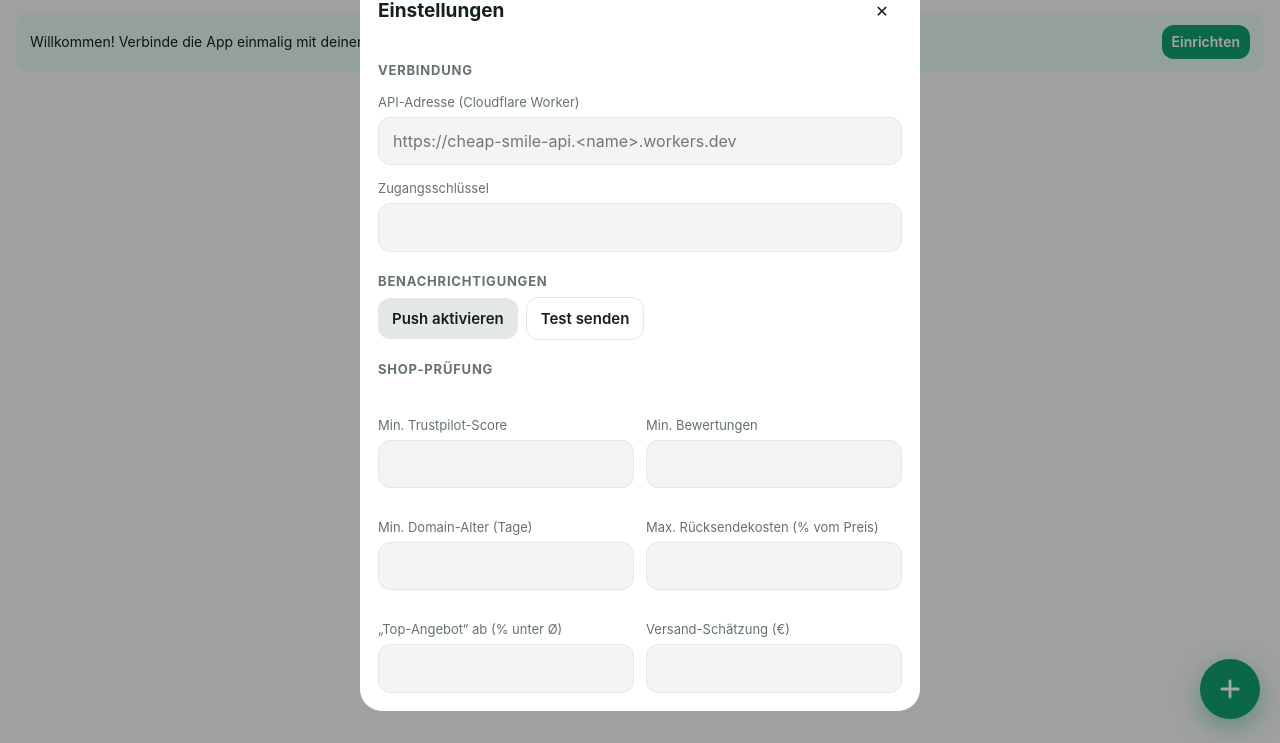
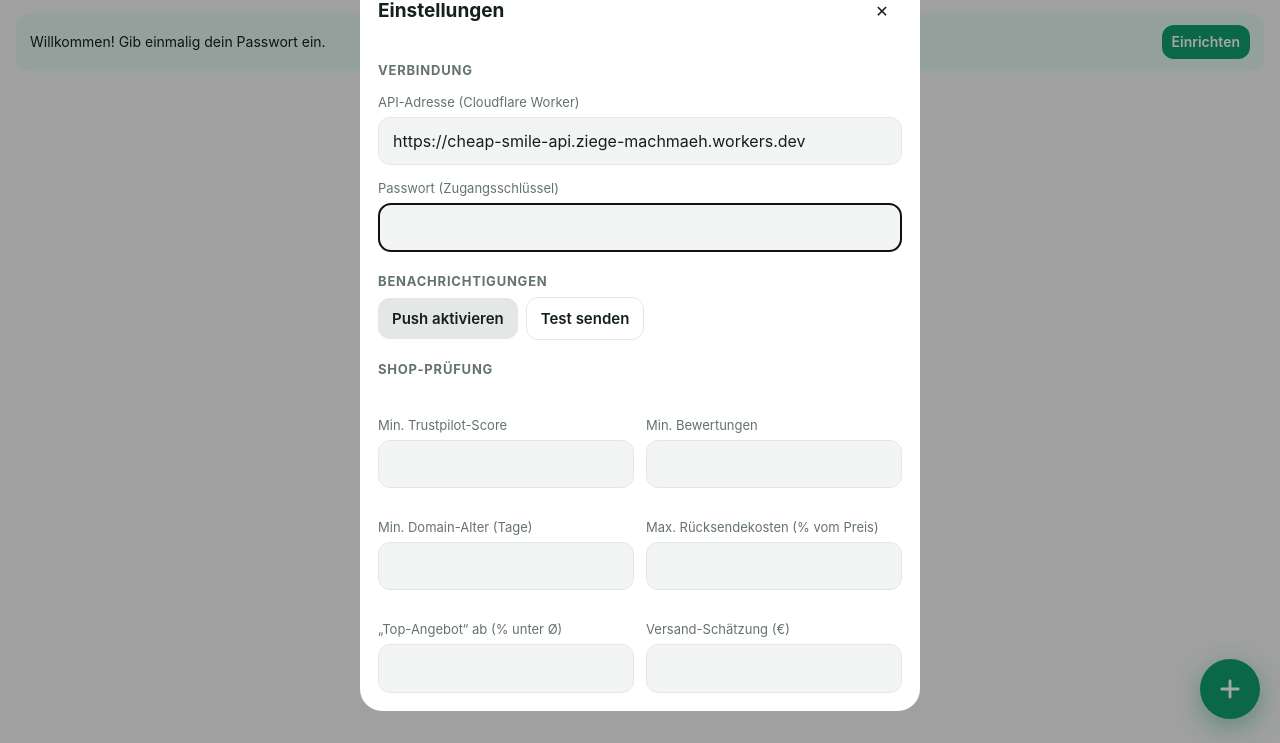
Before and after one commit to ziege1988/Cheap-Smile, a plain HTML site: page app/index.html in a window 1280 px wide. Both pictures are taken after a click on the button "Einrichten". Shown: the part 57-800 px from the top of the page. Drawn offline with Linux system fonts and the light colour scheme.

Commit message:
App: API-Adresse fest eingebaut – bei Neuinstallation nur noch Passwort nötig
Co-Authored-By: Claude Opus 5.5 <noreply@anthropic.com>
Claude-Session: https://claude.ai/code/session_013QMysjBcjZfWJtc82da7nE

```diff
--- a/app/app.js
+++ b/app/app.js
@@ -332,6 +332,7 @@ async function openSettings() {
   $('#version').textContent = `Version ${APP_VERSION === '__VERSION__' ? 'dev' : APP_VERSION.slice(0, 7)}`;
   updatePushState();
   open('settings');
+  if (!cfg.token) setTimeout(() => f.token.focus(), 300);
   if (!cfg.apiBase || !cfg.token) return;
   try {
     const s = await api('/api/settings');
@@ -452,7 +453,7 @@ async function updateBanner() {
   const b = $('#banner');
   let html = '';
   if (!cfg.apiBase || !cfg.token) {
-    html = '<span>Willkommen! Verbinde die App einmalig mit deinem Server.</span><button class="btn primary small" id="bn-act">Einrichten</button>';
+    html = '<span>Willkommen! Gib einmalig dein Passwort ein.</span><button class="btn primary small" id="bn-act">Einrichten</button>';
   } else if (!isStandalone() && /iPhone|iPad/.test(navigator.userAgent)) {
     html = '<span>Tipp: Über Teilen → „Zum Home-Bildschirm“ wird Cheap Smile zur App – nur dann gibt es Push.</span>';
   } else if (pushSupported() && Notification.permission !== 'granted') {
--- a/app/config.js
+++ b/app/config.js
@@ -1,3 +1,3 @@
-// Optional: feste API-Adresse vorgeben (wird beim Deployment gesetzt).
-// Leer lassen, wenn die Adresse in der App unter Einstellungen eingetragen wird.
-window.CHEAP_SMILE_API = '__API_BASE__'.startsWith('__') ? '' : '__API_BASE__';
+// Feste API-Adresse des Cloudflare Workers (nicht geheim).
+// Kann in der App unter Einstellungen überschrieben werden.
+window.CHEAP_SMILE_API = 'https://cheap-smile-api.ziege-machmaeh.workers.dev';
--- a/app/index.html
+++ b/app/index.html
@@ -97,7 +97,7 @@
       <h3>Verbindung</h3>
       <label class="field"><span>API-Adresse (Cloudflare Worker)</span>
         <input name="apiBase" placeholder="https://cheap-smile-api.<name>.workers.dev" autocapitalize="off" autocomplete="off"></label>
-      <label class="field"><span>Zugangsschlüssel</span>
+      <label class="field"><span>Passwort (Zugangsschlüssel)</span>
         <input name="token" type="password" autocomplete="off"></label>
 
       <h3>Benachrichtigungen</h3>
```
Also changed, not shown: .github/workflows/pages.yml.
